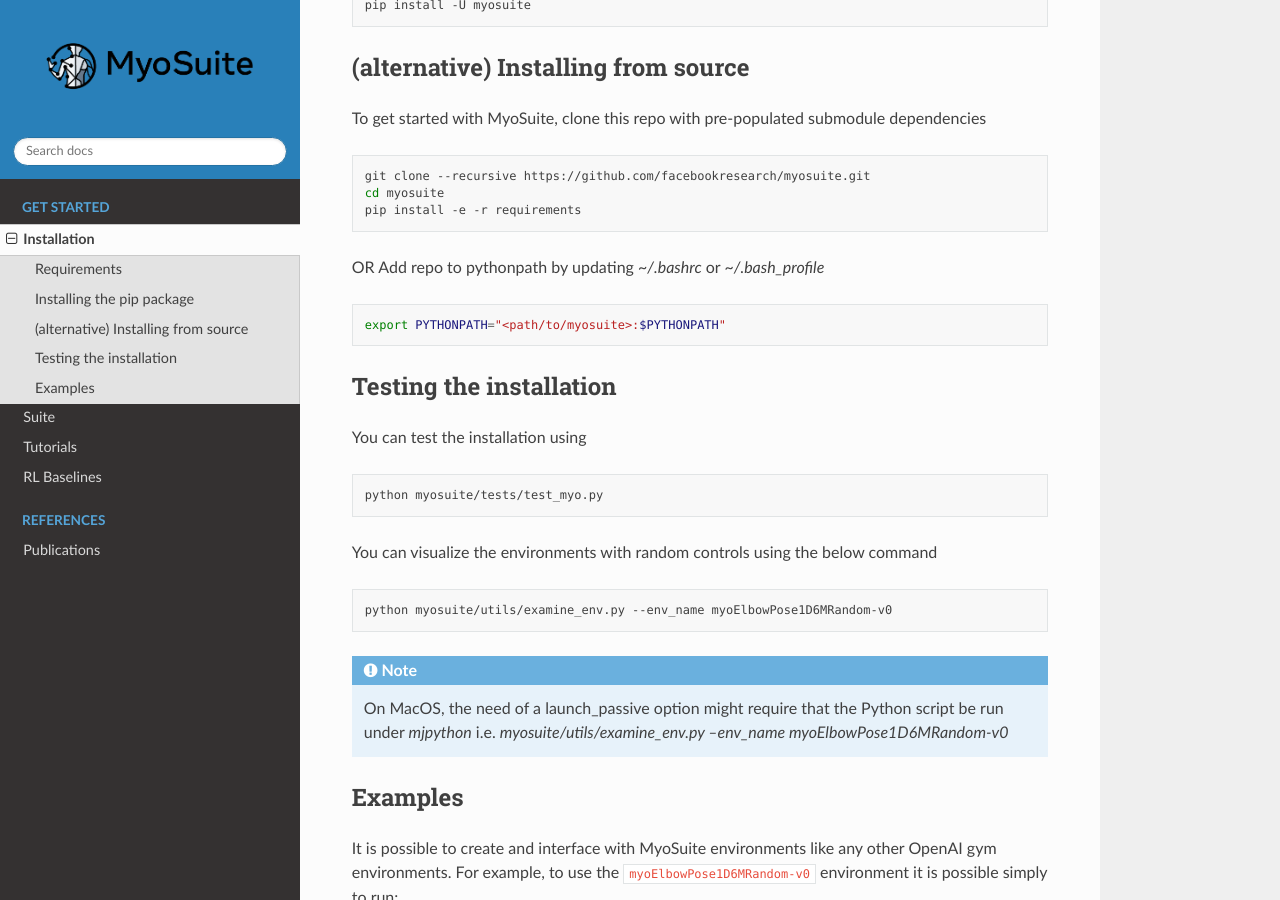
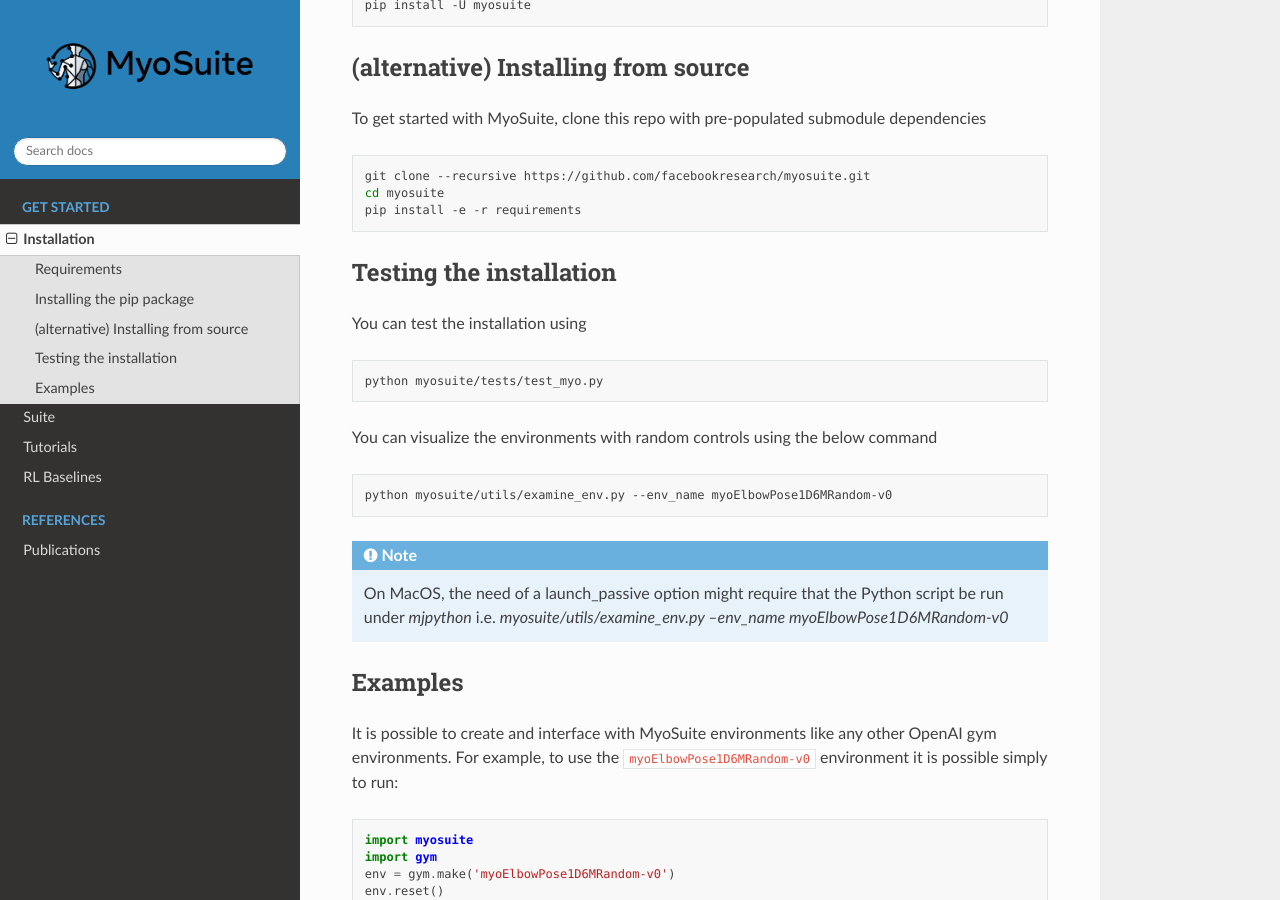
Before and after one commit to MyoHub/myosuite, a Sphinx documentation site: the page built from docs/source/install.rst, in a window 1280 px wide and 900 px high, scrolled down 465 px. Built offline with Sphinx 7.4.7 and the Read the Docs theme 2.0.0, drawn with Linux system fonts in a browser that asks for light colours.

Commit message:
remove pythonpath edit for editable installation

```diff
--- a/docs/source/install.rst
+++ b/docs/source/install.rst
@@ -32,12 +32,6 @@ To get started with MyoSuite, clone this repo with pre-populated submodule depen
    git clone --recursive https://github.com/facebookresearch/myosuite.git
    cd myosuite
    pip install -e -r requirements
-
-OR Add repo to pythonpath by updating `~/.bashrc` or `~/.bash_profile`
-
-.. code-block:: bash
-
-   export PYTHONPATH="<path/to/myosuite>:$PYTHONPATH"
 
 Testing the installation
 ~~~~~~~~~~~~~~~~~~~~~~~~
```
